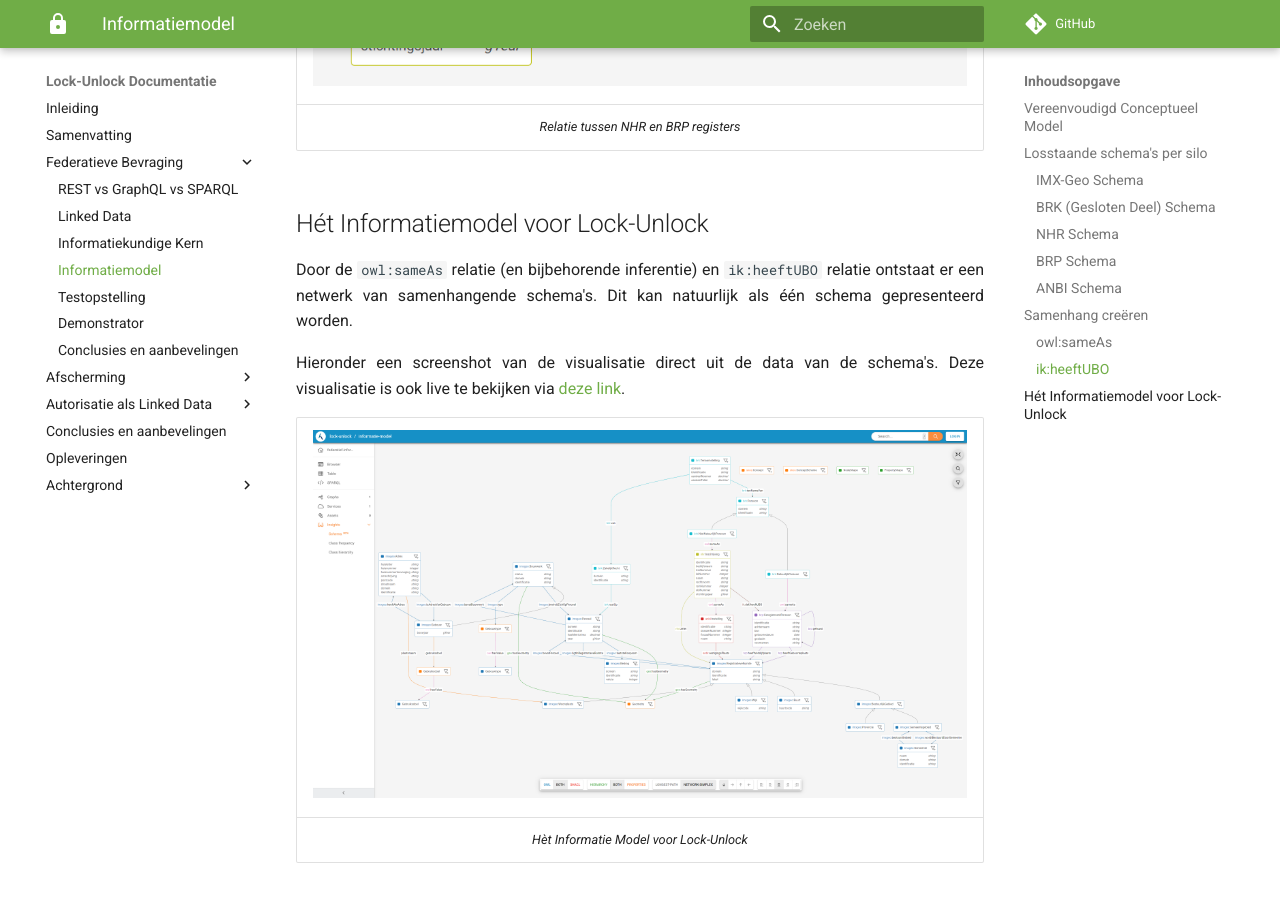
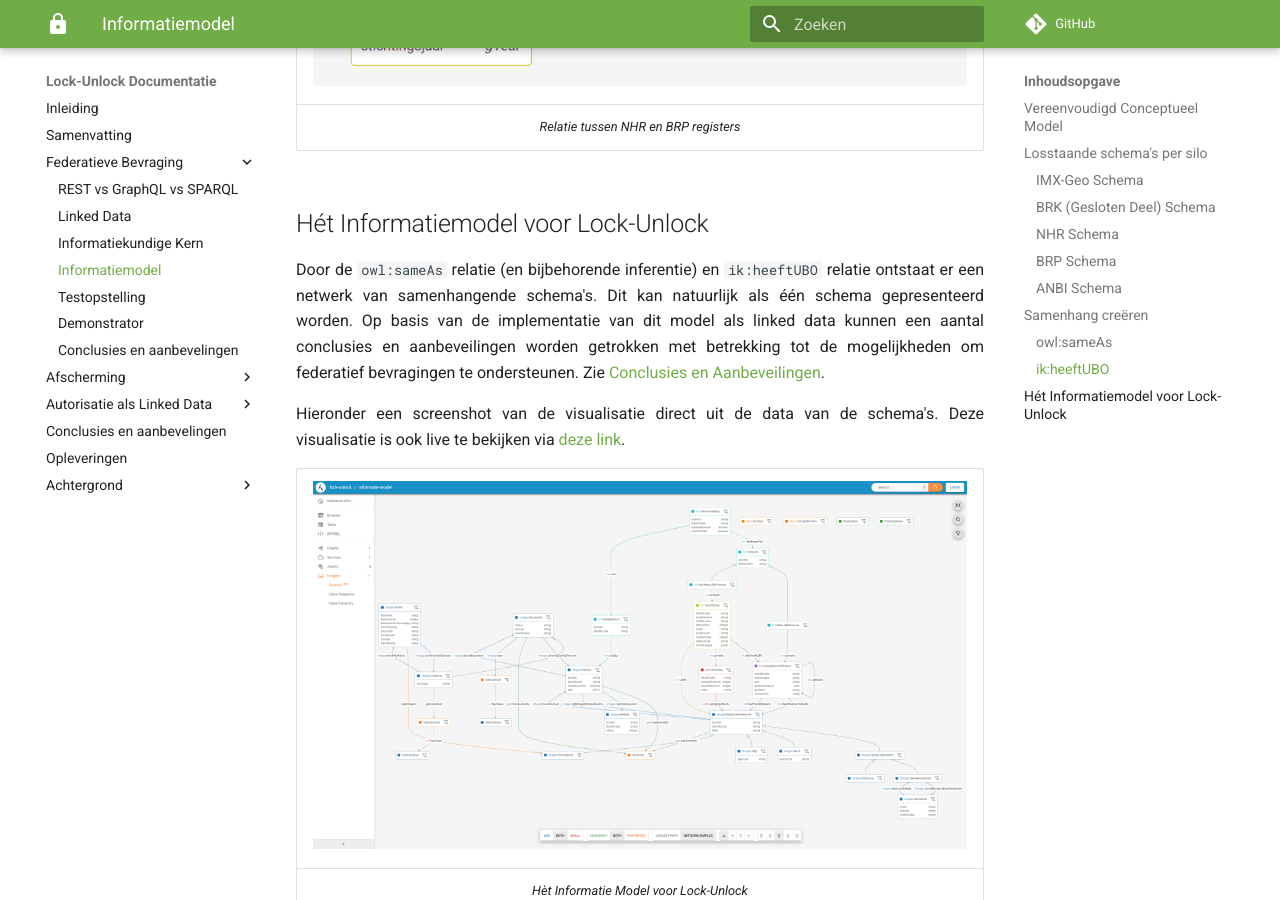
Before and after one commit to kadaster-labs/lock-unlock-docs, an MkDocs documentation site: the page built from docs/federatieve-bevraging/informatiemodel.md, in a window 1280 px wide and 900 px high, scrolled down 7625 px. Built offline with MkDocs 1.6.1 and Material for MkDocs 9.7.7, drawn with Linux system fonts in a browser that asks for light colours; comment, search, counter and statistics services are not loaded; the version menu is left out.

Commit message:
UPDATE: informatiemodel & conclusies

```diff
--- a/docs/federatieve-bevraging/informatiemodel.md
+++ b/docs/federatieve-bevraging/informatiemodel.md
@@ -105,7 +105,7 @@ Net zoals de BRK linkt naar personen in de BRP kan ook de NHR direct verbonden w
 |*Relatie tussen NHR en BRP registers*|
 
 ## Hét Informatiemodel voor Lock-Unlock
-Door de `owl:sameAs` relatie (en bijbehorende inferentie) en `ik:heeftUBO` relatie ontstaat er een netwerk van samenhangende schema's. Dit kan natuurlijk als één schema gepresenteerd worden.
+Door de `owl:sameAs` relatie (en bijbehorende inferentie) en `ik:heeftUBO` relatie ontstaat er een netwerk van samenhangende schema's. Dit kan natuurlijk als één schema gepresenteerd worden. Op basis van de implementatie van dit model als linked data kunnen een aantal conclusies en aanbeveilingen worden getrokken met betrekking tot de mogelijkheden om federatief bevragingen te ondersteunen. Zie [Conclusies en Aanbeveilingen](../conclusies.md).
 
 Hieronder een screenshot van de visualisatie direct uit de data van de schema's. Deze visualisatie is ook live te bekijken via [deze link](https://data.labs.kadaster.nl/lock-unlock/informatie-model/schema).
 
```
